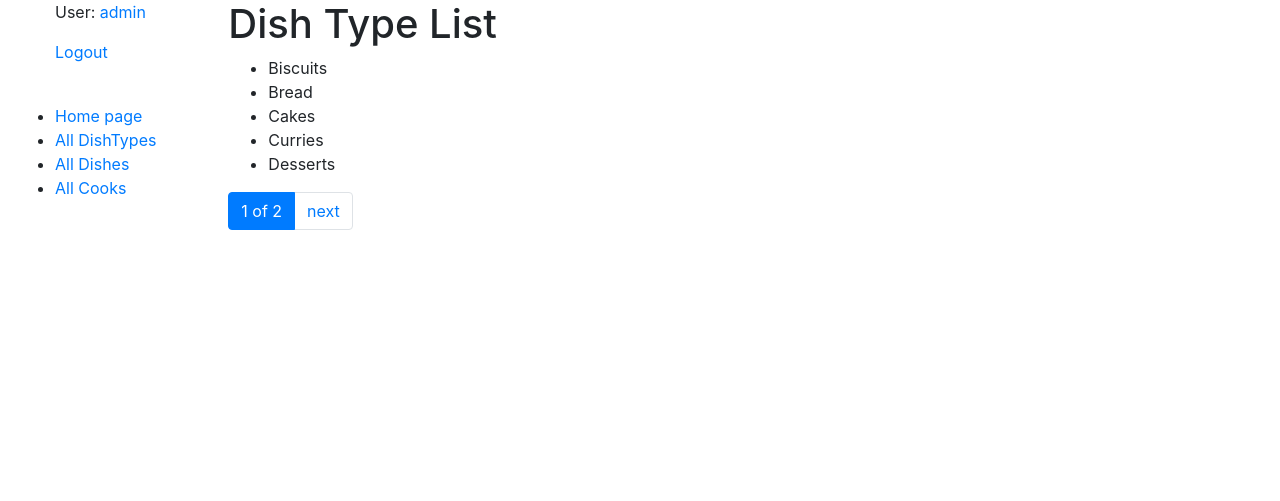
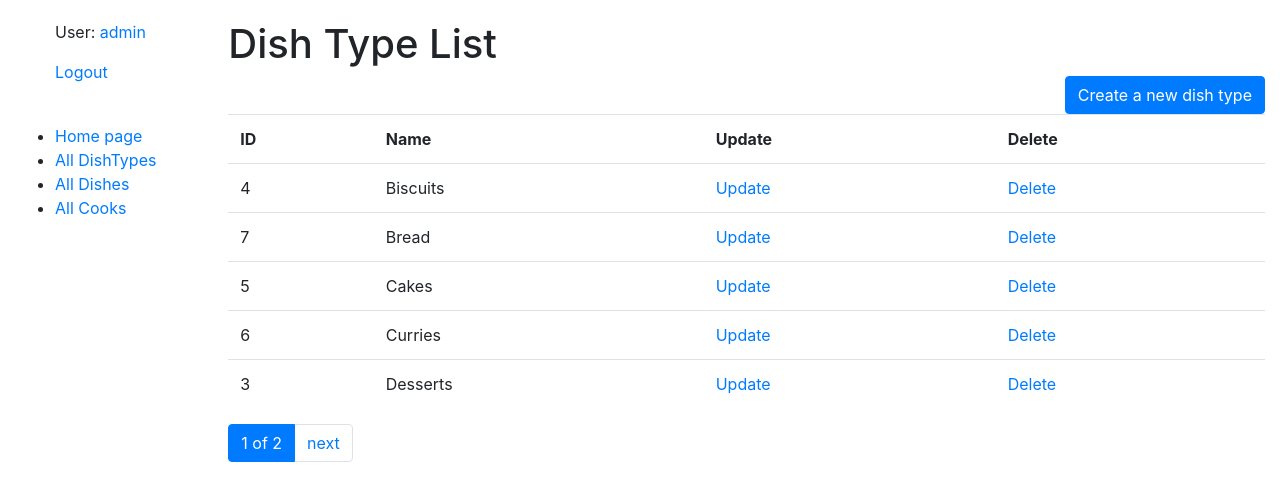
Before and after one commit to oksanaaam/restaurant-kitchen-service, a Django app: page /dish-types in a window 1280 px wide. Shown: the top 501 px of the page. Run offline with Django 4.2, Linux system fonts and the light colour scheme; a user stored in the database is signed in; data comes from the database, SQL or seed files in the repository; both versions use the stored data as it was after the commit.

Commit message:
Add Update, Delete, Create to Dish and DishType

```diff
--- a/kitchen/urls.py
+++ b/kitchen/urls.py
@@ -2,8 +2,14 @@
 from kitchen.views import (
     index,
     DishTypeListView,
+    DishTypeCreateView,
+    DishTypeUpdateView,
+    DishTypeDeleteView,
     DishListView,
     DishDetailView,
+    DishCreateView,
+    DishUpdateView,
+    DishDeleteView,
     CookListView,
     CookDetailView
 )
@@ -16,8 +22,26 @@
         DishTypeListView.as_view(),
         name="dish-type-list"
     ),
+    path("dish-types/create/", DishTypeCreateView.as_view(), name="dish-type-create"),
+    path("dish-types/<int:pk>/update/", DishTypeUpdateView.as_view(), name="dish-type-update"),
+    path("dish-types/<int:pk>/delete/", DishTypeDeleteView.as_view(), name="dish-type-delete"),
     path("dishes/", DishListView.as_view(), name="dish-list"),
     path("dishes/<int:pk>/", DishDetailView.as_view(), name="dish-detail"),
+    path(
+        "dishes/create/",
+        DishCreateView.as_view(),
+        name="dish-create",
+    ),
+    path(
+        "dishes/<int:pk>/update/",
+        DishUpdateView.as_view(),
+        name="dish-update",
+    ),
+    path(
+        "dishes/<int:pk>/delete/",
+        DishDeleteView.as_view(),
+        name="dish-delete",
+    ),
     path("cooks/", CookListView.as_view(), name="cook-list"),
     path(
         "cooks/<int:pk>/",
--- a/kitchen/views.py
+++ b/kitchen/views.py
@@ -4,6 +4,7 @@
 from django.contrib.auth.mixins import LoginRequiredMixin
 from django.http import HttpResponse
 from django.shortcuts import render
+from django.urls import reverse_lazy
 from django.views import generic
 
 from kitchen.models import Dish, DishType, Cook
@@ -36,13 +37,51 @@
     paginate_by = 5
 
 
+class DishTypeCreateView(LoginRequiredMixin, generic.CreateView):
+    model = DishType
+    fields = "__all__"
+    template_name = "kitchen/dish_type_form.html"
+    success_url = reverse_lazy("kitchen:dish-type-list")
+
+
+class DishTypeUpdateView(LoginRequiredMixin, generic.UpdateView):
+    model = DishType
+    fields = "__all__"
+    template_name = "kitchen/dish_type_form.html"
+    success_url = reverse_lazy("kitchen:dish-type-list")
+
+
+class DishTypeDeleteView(LoginRequiredMixin, generic.DeleteView):
+    model = DishType
+    template_name = "kitchen/dish_type_confirm_delete.html"
+    success_url = reverse_lazy("kitchen:dish-type-list")
+
+
 class DishListView(LoginRequiredMixin, generic.ListView):
     model = Dish
     paginate_by = 5
+    queryset = Dish.objects.all()
+
+
+class DishCreateView(LoginRequiredMixin, generic.CreateView):
+    model = Dish
+    fields = "__all__"
+    success_url = reverse_lazy("kitchen:dish-list")
+
+
+class DishUpdateView(LoginRequiredMixin, generic.UpdateView):
+    model = Dish
+    fields = "__all__"
+    success_url = reverse_lazy("kitchen:dish-list")
 
 
 class DishDetailView(LoginRequiredMixin, generic.DetailView):
     model = Dish
+
+
+class DishDeleteView(LoginRequiredMixin, generic.DeleteView):
+    model = Dish
+    success_url = reverse_lazy("kitchen:dish-list")
 
 
 class CookListView(LoginRequiredMixin, generic.ListView):
--- a/restaurant/settings.py
+++ b/restaurant/settings.py
@@ -37,6 +37,8 @@
     "django.contrib.sessions",
     "django.contrib.messages",
     "django.contrib.staticfiles",
+    "crispy_forms",
+    "crispy_bootstrap4",
     "kitchen",
 ]
 
@@ -67,6 +69,8 @@
         },
     },
 ]
+
+CRISPY_TEMPLATE_PACK = "bootstrap4"
 
 WSGI_APPLICATION = "restaurant.wsgi.application"
 
--- a/templates/base.html
+++ b/templates/base.html
@@ -4,12 +4,11 @@
   {% block title %}<title>Taxi Service</title>{% endblock %}
   <meta charset="utf-8">
   <meta name="viewport" content="width=device-width, initial-scale=1">
-  <link rel="stylesheet"
-      href="https://cdn.jsdelivr.net/npm/bootstrap@4.5.3/dist/css/bootstrap.min.css"
-      integrity="sha384-TX8t27EcRE3e/ihU7zmQxVncDAy5uIKz4rEkgIXeMed4M0jlfIDPvg6uqKI2xXr2"
-      crossorigin="anonymous">
+  <link rel="stylesheet" href="https://cdn.jsdelivr.net/npm/bootstrap@4.6.2/dist/css/bootstrap.min.css"
+        integrity="sha384-xOolHFLEh07PJGoPkLv1IbcEPTNtaed2xpHsD9ESMhqIYd0nLMwNLD69Npy4HI+N"
+        crossorigin="anonymous">
   {% load static %}
-  <link rel="stylesheet" href="{% static 'css/styles.css' %}">
+  <link rel="stylesheet" href="{% static 'css/style.css' %}">
 </head>
 <body>
 <div class="container-fluid">
--- a/templates/kitchen/dish_type_list.html
+++ b/templates/kitchen/dish_type_list.html
@@ -2,14 +2,44 @@
 
 {% block content %}
   <h1>Dish Type List</h1>
+
+
   {% if dish_types_list %}
-    <ul>
-    {% for dish_type in dish_types_list %}
-      <li>{{ dish_type.name }}</li>
-    {% endfor %}
-    </ul>
-    {% else %}
+    <table class="table">
+      <tr>
+        <th>ID</th>
+        <th>Name</th>
+        <th>Update</th>
+        <th>Delete</th>
+      </tr>
+
+      {% for dish_type in dish_types_list %}
+          <tr>
+            <td>{{ dish_type.id }}</td>
+            <td>{{ dish_type.name }}</td>
+            <td>
+              <a href=
+                     "{% url "kitchen:dish-type-update" dish_type.id %}">
+                Update
+              </a>
+            </td>
+            <td>
+              <a href=
+                     "{% url "kitchen:dish-type-delete" dish_type.id %}">
+                Delete
+              </a>
+            </td>
+        </tr>
+      {% endfor %}
+    <a style="float: right"
+       href="{% url 'kitchen:dish-type-create' %}"
+       class="btn btn-primary">
+      Create a new dish type
+    </a>
+    </table>
+
+  {% else %}
     <p>There are no dish type in kitchen</p>
+  {% endif %}
 
-  {% endif %}
 {% endblock %}
```
Also changed, not shown: templates/kitchen/dish_confirm_delete.html (added, +20 -0 lines), templates/kitchen/dish_detail.html (+9 -0 lines), templates/kitchen/dish_form.html (added, +14 -0 lines), templates/kitchen/dish_list.html (+21 -4 lines), templates/kitchen/dish_type_confirm_delete.html (added, +20 -0 lines), templates/kitchen/dish_type_form.html (added, +14 -0 lines), db.sqlite3.
